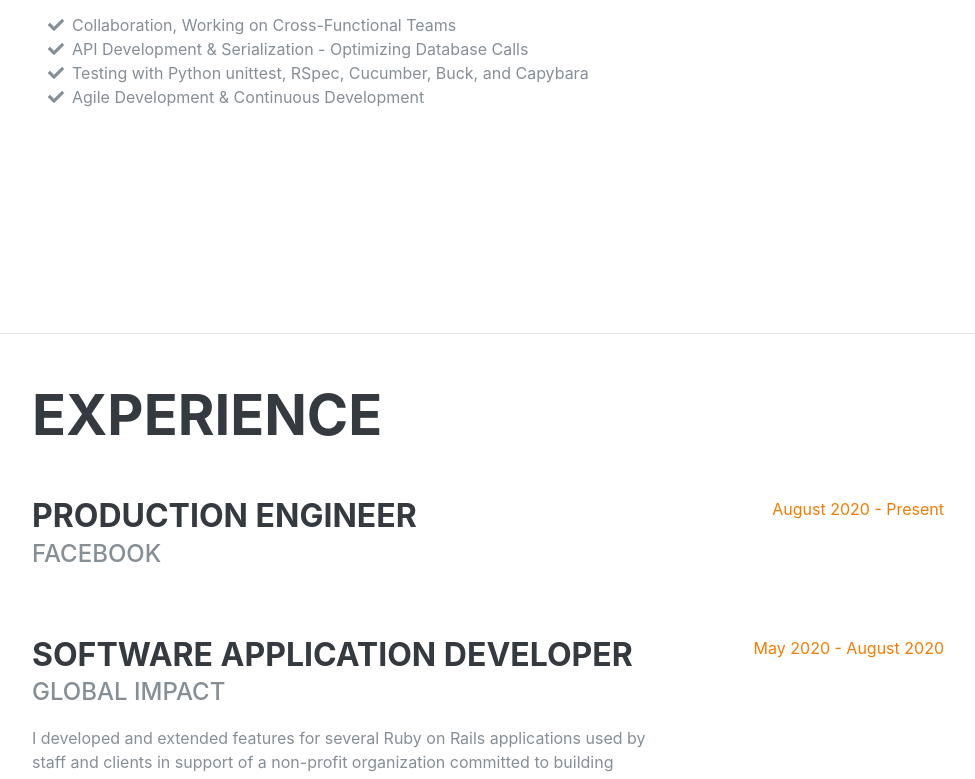
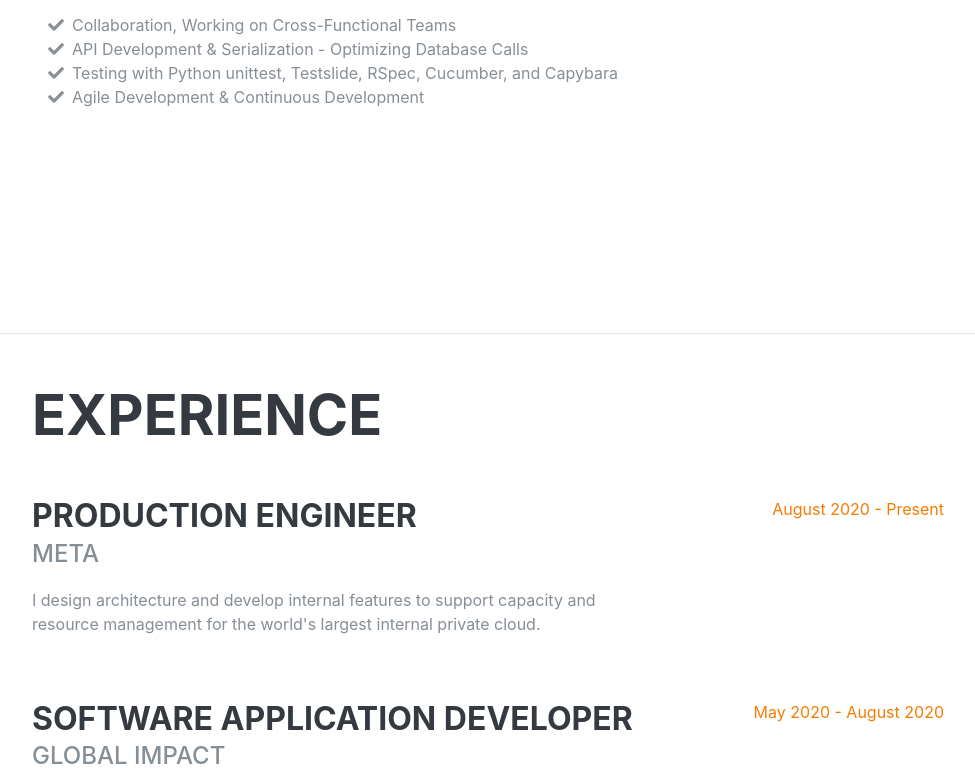
Before and after one commit to mattbechtel1/web-resume, a Gatsby site: page / in a window 1280 px wide. Shown: the part 1268-2047 px from the top of the page, without its empty margins (288-1263 px from the left). Built offline with nearby package versions, Linux system fonts and the light colour scheme; Gatsby itself is replaced by a stand-in of ours; a web font is replaced by a local one.

Commit message:
Update with description on work at meta

```diff
--- a/config.js
+++ b/config.js
@@ -37,12 +37,12 @@ module.exports = {
   ],
   email: 'bechma02@gmail.com',
   // phone: '000-00000',
-  address: 'Washington, DC 20003',
+  address: 'Seattle, WA 98101',
   jobs: [
     {
       title: 'Production Engineer',
-      company: 'Facebook',
-      description: "",
+      company: 'Meta',
+      description: "I design architecture and develop internal features to support capacity and resource management for the world's largest internal private cloud.",
       dates: 'August 2020 - Present'
     }, {
       title: 'Software Application Developer',
--- a/src/pages/index.js
+++ b/src/pages/index.js
@@ -78,11 +78,11 @@ const IndexPage = () => {
                 <span className='tooltiptext'>HTML</span>
               </i>
             </li>
-            <li className='list-inline-item'>
+            {/* <li className='list-inline-item'>
               <i className='fab fa-css3-alt hoverable-tooltip'>
                 <span className='tooltiptext'>Cascading Style Sheets</span>
               </i>
-            </li>
+            </li> */}
             <li className="list-inline-item">
               <i className="fab fa-js-square hoverable-tooltip">
                 <span className='tooltiptext'>ES6+</span>
@@ -93,11 +93,11 @@ const IndexPage = () => {
                 <span className='tooltiptext'>React, Redux</span>
               </i>
             </li>
-            <li className="list-inline-item">
+            {/* <li className="list-inline-item">
               <i className="fab fa-angular hoverable-tooltip">
                 <span className='tooltiptext'>AngularJS 1.x</span>
               </i>
-            </li>
+            </li> */}
             <li className='list-inline-item'>
               <i className='fas fa-database hoverable-tooltip'>
                 <span className='tooltiptext'>MySQL, PostgreSQL, Redis</span>
@@ -133,7 +133,7 @@ const IndexPage = () => {
             </li>
             <li>
               <i className="fa-li fa fa-check"></i>
-              Testing with Python unittest, RSpec, Cucumber, Buck, and Capybara
+              Testing with Python unittest, Testslide, RSpec, Cucumber, and Capybara
             </li>
             <li>
               <i className="fa-li fa fa-check"></i>
```
Also changed, not shown: package.json (+5 -5 lines).
